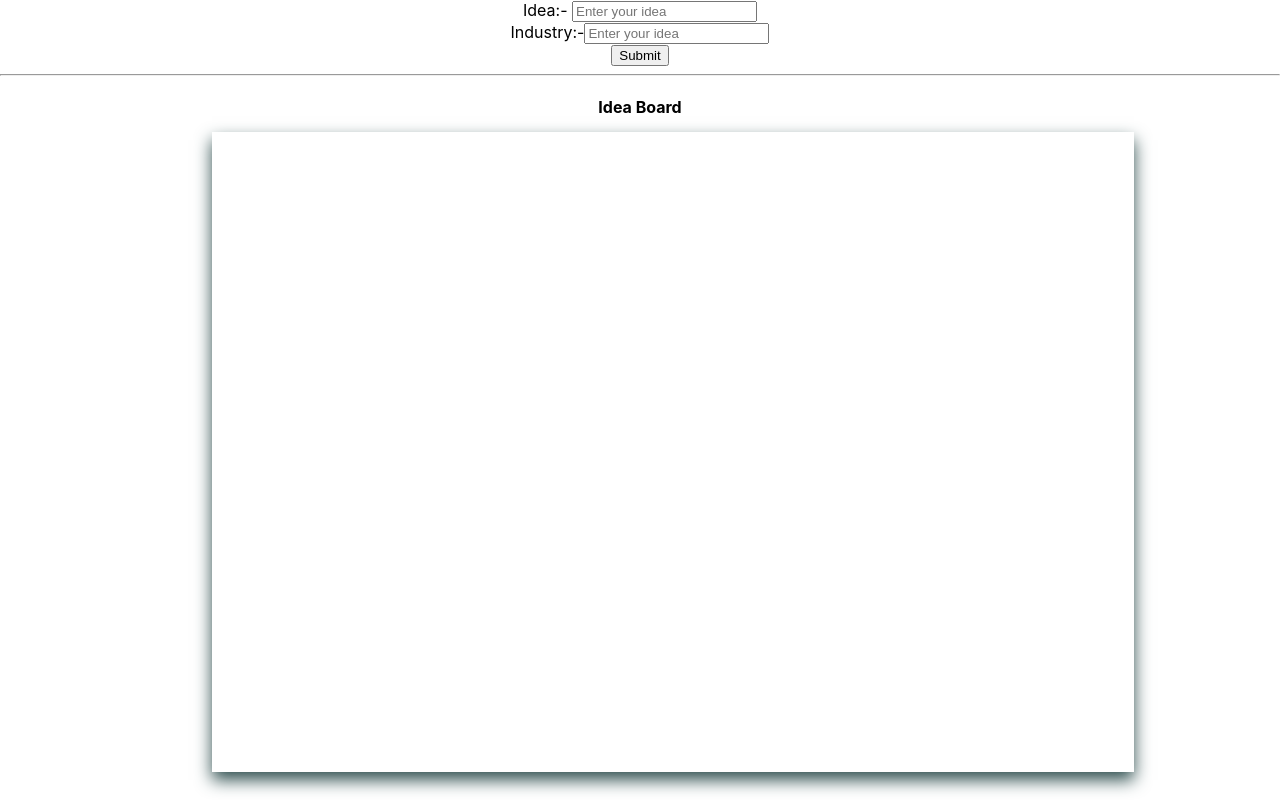
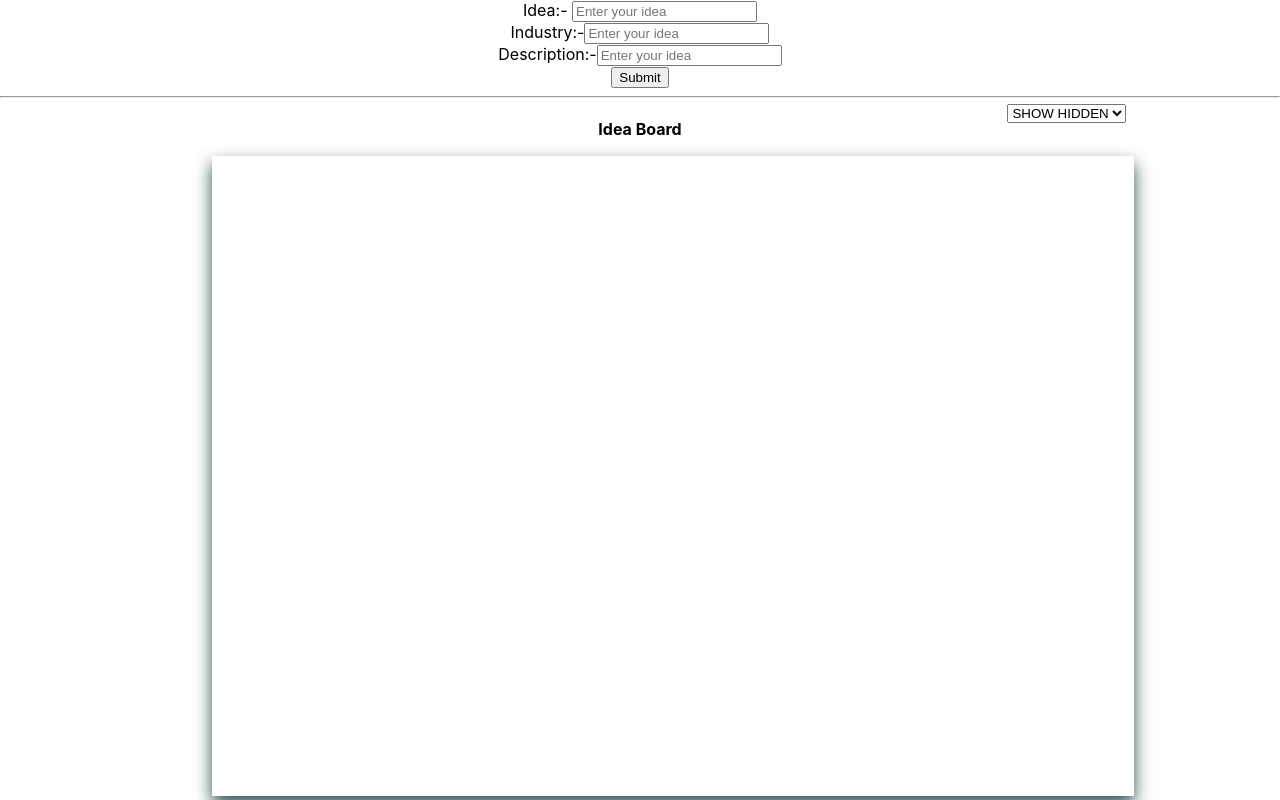
Before and after one commit to kathishivaramreddy/Idea-Board, a React (Create React App) app: page / in a window 1280 px wide. Built offline with nearby package versions, Linux system fonts and the light colour scheme.

Commit message:
[Shiva] Adding select option to toggle between hidden and visible idea

```diff
--- a/src/actions/ideasAction.js
+++ b/src/actions/ideasAction.js
@@ -2,12 +2,13 @@ import {ADD_IDEA,VISIBILITY} from './types';
 
 let ideaCount = 0;
 
-export const ideasAction = (text,industry) => dispatch => {
+export const ideasAction = (text,industry,description) => dispatch => {
   console.log(text,'action')
   return dispatch({
     type:ADD_IDEA,
     payload:text,
     industry,
+    description,
     id:ideaCount++
   })
 }
--- a/src/components/IdeaList.css
+++ b/src/components/IdeaList.css
@@ -9,6 +9,14 @@
   background-color: yellow;
 
 }
+.formContainer{
+  /* border:3px solid red; */
+  position: fixed;
+  top:1%;
+  right:40%;
+  box-shadow: 0px 8px 16px darkslategray;
+  width:25%;
+}
 .ideaContainer{
   position:fixed;
   width: 72%;
@@ -17,13 +25,18 @@
   margin: 20px;
   background-color: white;
   box-shadow: 0px 8px 16px darkslategrey;
-  top:14%;
+  top:17%;
   left:15%;
   overflow-y: scroll;
 }
 .ideaText{
   height: 30%;
 }
+.toggleVisibilty{
+  position: fixed;
+  top:13%;
+  right:12%;
+}
 *{
   box-sizing: border-box;
 }
--- a/src/components/IdeaList.js
+++ b/src/components/IdeaList.js
@@ -10,10 +10,11 @@ class IdeaList extends React.Component {
     this.handleVisibility = this.handleVisibility.bind(this);
   }
 
+
   handleIdea(event){
     console.log(event.target.value,'event')
     event.preventDefault()
-    this.props.ideasAction(event.target.idea.value,event.target.industry.value)
+    this.props.ideasAction(event.target.idea.value,event.target.industry.value,event.target.description.value)
 
   }
 
@@ -21,33 +22,46 @@ class IdeaList extends React.Component {
     this.props.toggleAction(id)
   }
 
+  // handleSelect(e){
+  //   this.props.selectAction(e.target.value)
+  // }
   render(){
     const ideaList = this.props.ideas.filter(idea => idea.visibility === true)
     .map(idea =>
       <div className = "ideaBox" key={idea.id}>
-        Idea:-{idea.text}<br/>
+        Idea:-<b>{idea.text}</b><br/>
         Industry:-{idea.industry}<br/>
+        Description :- {idea.description}<br/>
         <button onClick={() => this.handleVisibility(idea.id)}>Hide</button>
       </div>
     )
     return(
-      <div>
-        <form onSubmit={this.handleIdea}>
+      <div >
+        <div >
+          <form onSubmit={this.handleIdea} >
             Idea:- <input className="ideaText" name="idea" type="text" placeholder="Enter your idea"
                    autoComplete="off" /><br/>
             Industry:-<input className="industry" name="industry" type="text" placeholder="Enter your idea"
                       autoComplete="off" /><br/>
+            Description:-<input className="description" name="description" type="text" placeholder="Enter your idea"
+                      autoComplete="off" /><br/>
             <input type="submit" />
           </form>
+        </div>
         <hr/>
 
         <div className="header">
           <h4>Idea Board</h4>
+          <select className="toggleVisibilty" >
+            <option value="false">SHOW HIDDEN</option>
+            <option value="true">SHOW ALL</option>
+          </select>
         </div>
 
         <div className="ideaContainer">
           {ideaList}
         </div>
+
       </div>
         )
       }
--- a/src/reducers/ideasReducer.js
+++ b/src/reducers/ideasReducer.js
@@ -18,7 +18,8 @@ export default function(state=initialState,action) {
           {text:action.payload,
           industry:action.industry,
           visibility:true,
-          id:action.id
+          id:action.id,
+          description:action.description
         }]
       }
       case VISIBILITY:
```
Lines whose indentation alone changed are shown as unchanged.
